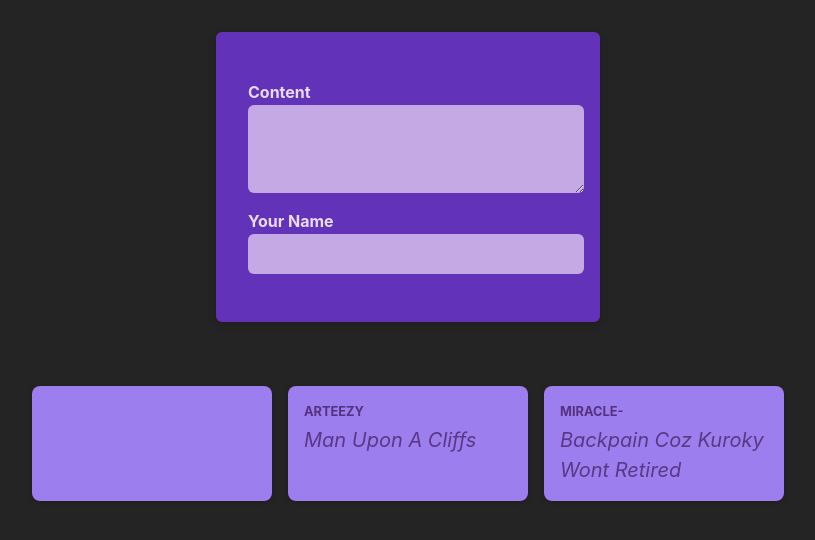
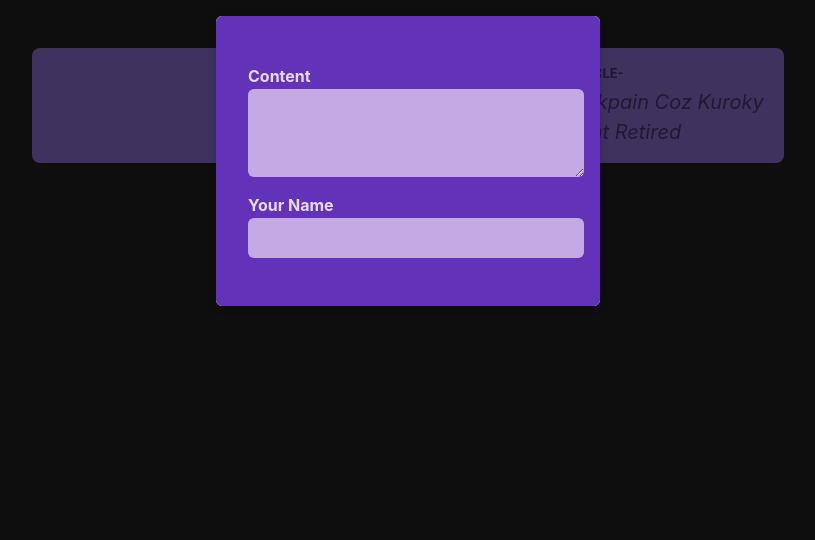
Before and after one commit to eunoia-code/learn-reactjs, a React (Vite) app: page / in a window 1280 px wide. Shown: the top 540 px of the page, without its empty margins (232-1047 px from the left). Built offline with nearby package versions, Linux system fonts and the light colour scheme.

Commit message:
27. Children Prop

```diff
--- /dev/null
+++ b/src/components/Modal.jsx
@@ -0,0 +1,12 @@
+import classes from './Modal.module.css'
+
+export default function Modal(props) {
+  return (
+    <>
+      <div className={classes.backdrop} />
+      <dialog open className={classes.modal}>
+        {props.children}
+      </dialog>
+    </>
+  )
+}
--- /dev/null
+++ b/src/components/Modal.module.css
@@ -0,0 +1,18 @@
+.backdrop {
+  position: fixed;
+  top: 0;
+  left: 0;
+  width: 100%;
+  height: 100vh;
+  background-color: rgba(0, 0, 0, 0.6);
+  z-index: 1;
+}
+
+.modal {
+  border: none;
+  border-radius: 6px;
+  box-shadow: 0 2px 8px rgba(0, 0, 0, 0.2);
+  padding: 0;
+  overflow: hidden;
+  z-index: 1;
+}
--- a/src/components/NewPost.module.css
+++ b/src/components/NewPost.module.css
@@ -2,9 +2,9 @@
   background-color: #6233b9;
   padding: 2rem;
   width: 20rem;
-  margin: 2rem auto;
+  /* margin: 2rem auto;
   border-radius: 6px;
-  box-shadow: 0 2px 8px rgba(0, 0, 0, 0.2);
+  box-shadow: 0 2px 8px rgba(0, 0, 0, 0.2); */
 }
 
 .form label {
--- a/src/components/Post.jsx
+++ b/src/components/Post.jsx
@@ -1,10 +1,10 @@
 import styles from './Post.module.css'
 
-export default function Post(props) {
+export default function Post({name, content}) {
   return (
     <li className={styles.post}>
-      <p className={styles.name}>{props.name}</p>
-      <p className={styles.content}>{props.content}</p>
+      <p className={styles.name}>{name}</p>
+      <p className={styles.content}>{content}</p>
     </li>
   )
 }
--- a/src/components/PostsList.jsx
+++ b/src/components/PostsList.jsx
@@ -2,6 +2,7 @@
 import Post from "./Post"
 import styles from "./PostsList.module.css"
 import NewPost from "./NewPost"
+import Modal from './Modal';
 
 export default function PostsList() {
 
@@ -18,7 +19,9 @@
 
   return (
     <>
-      <NewPost onContentChange={contentChangeHandler} onNameChange={nameChangeHandler} />
+      <Modal>
+        <NewPost onContentChange={contentChangeHandler} onNameChange={nameChangeHandler} />
+      </Modal>
       <ul className={styles.posts}>
         <Post name={nameValue} content={contentValue} />
         <Post name="Arteezy" content="Man Upon A Cliffs" />
```
